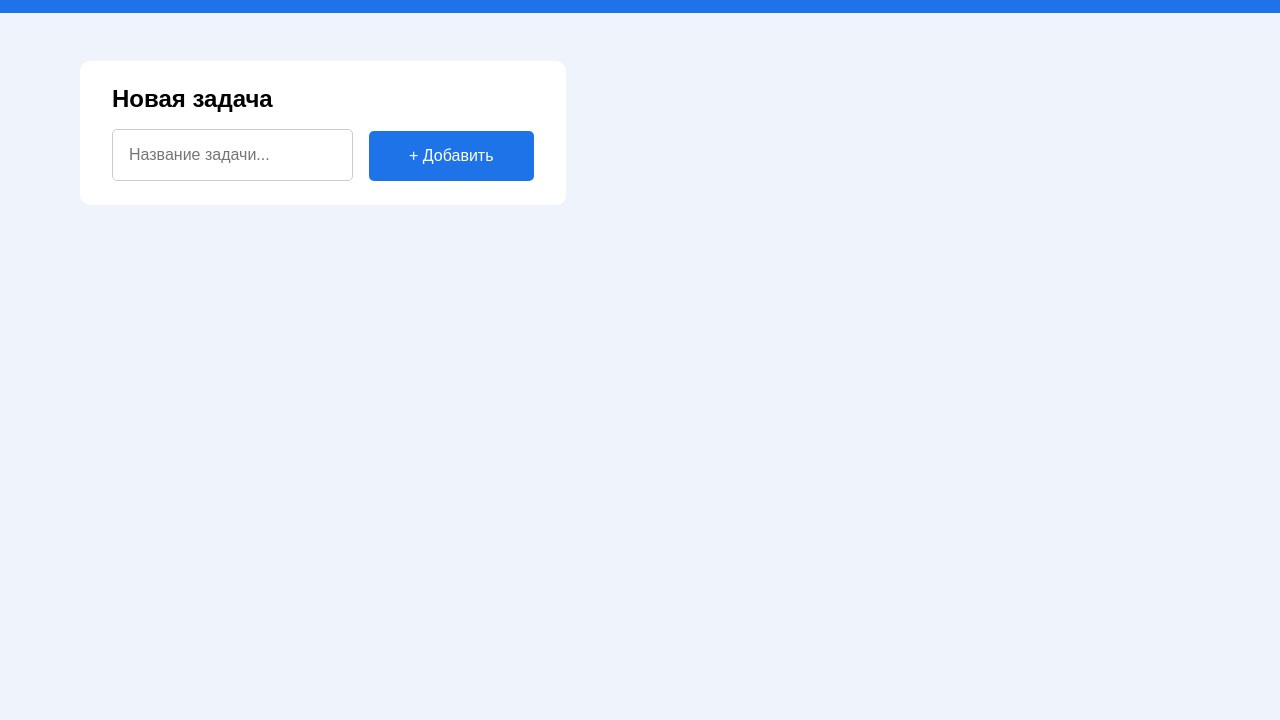
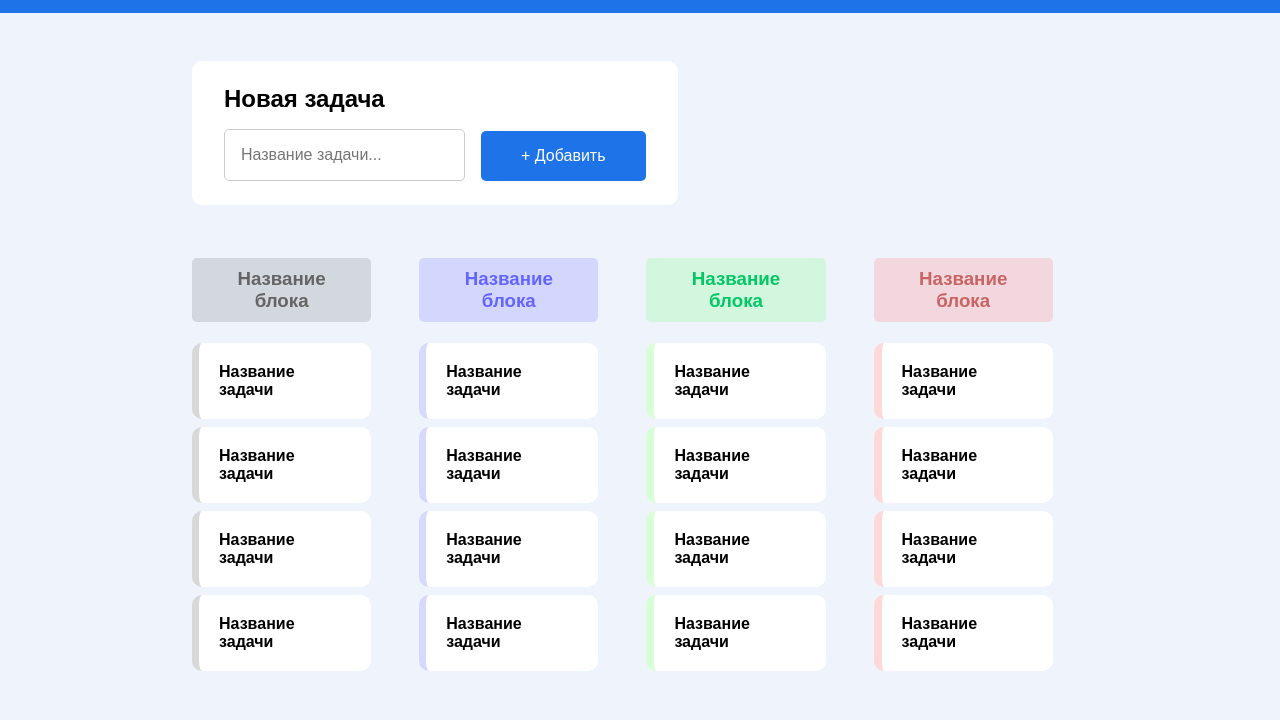
Before and after one commit to ogSulem/Todo-list, a plain HTML site: page index.html in a window 1280 px wide. Shown: the part 80-800 px from the top of the page. Drawn offline with Linux system fonts and the light colour scheme.

Commit message:
fix bugs

```diff
--- a/css/styles.css
+++ b/css/styles.css
@@ -3,9 +3,12 @@ body {
     margin: 0;
     padding: 0 5rem;
     background-color: #eef3fc;
+    width: 70%;
+    margin: auto;
 }
 
 header {
+    font-family: Arial, sans-serif;
     background-color: #1e73e8;
     color: white;
     padding: 0.5vw 4.3vw;
--- a/src/main.js
+++ b/src/main.js
@@ -14,9 +14,12 @@ render(new AddTaskFormComponent(), bodyContainer, RenderPosition.AFTERBEGIN);
 const taskBoardComponent = new TaskBoardComponent();
 render(taskBoardComponent, bodyContainer, RenderPosition.BEFOREEND);
 
+const selector = ['backlog', 'progress', 'done', 'trash'];
+
 for (let i = 0; i < 4; i++) {
-    const taskListComponent = new TaskListComponent();
-    render(taskListComponent, taskBoardComponent, RenderPosition.BEFOREEND);
+    const taskListComponent = new TaskListComponent(selector[i]);
+    render(taskListComponent, taskBoardComponent.getElement(), RenderPosition.BEFOREEND);
 
-    for (let j = 0; j < 4; j++) render(new TaskComponent(), taskListComponent.getElement(), RenderPosition.BEFOREEND);
+    const tasksListElement = taskListComponent.getElement().querySelector('ul');
+    for (let j = 0; j < 4; j++) render(new TaskComponent(), tasksListElement, RenderPosition.BEFOREEND);
 }
--- a/src/view/task-list-component.js
+++ b/src/view/task-list-component.js
@@ -1,12 +1,16 @@
 import { createElement } from '../framework/render.js';
 
-function createTaskListComponentTemplate() {
-    return '<div><h3>Название блока</h3><ul class="task-list"></ul></div>';
+function createTaskListComponentTemplate(className) {
+    return `<div class="${className}"><h3>Название блока</h3><ul class="task-list"></ul></div>`;
 }
 
 export default class TaskListComponent {
+    constructor(className) {
+        this.className = className;
+    }
+
     getTemplate() {
-        return createTaskListComponentTemplate();
+        return createTaskListComponentTemplate(this.className);
     }
 
     getElement() {
```
